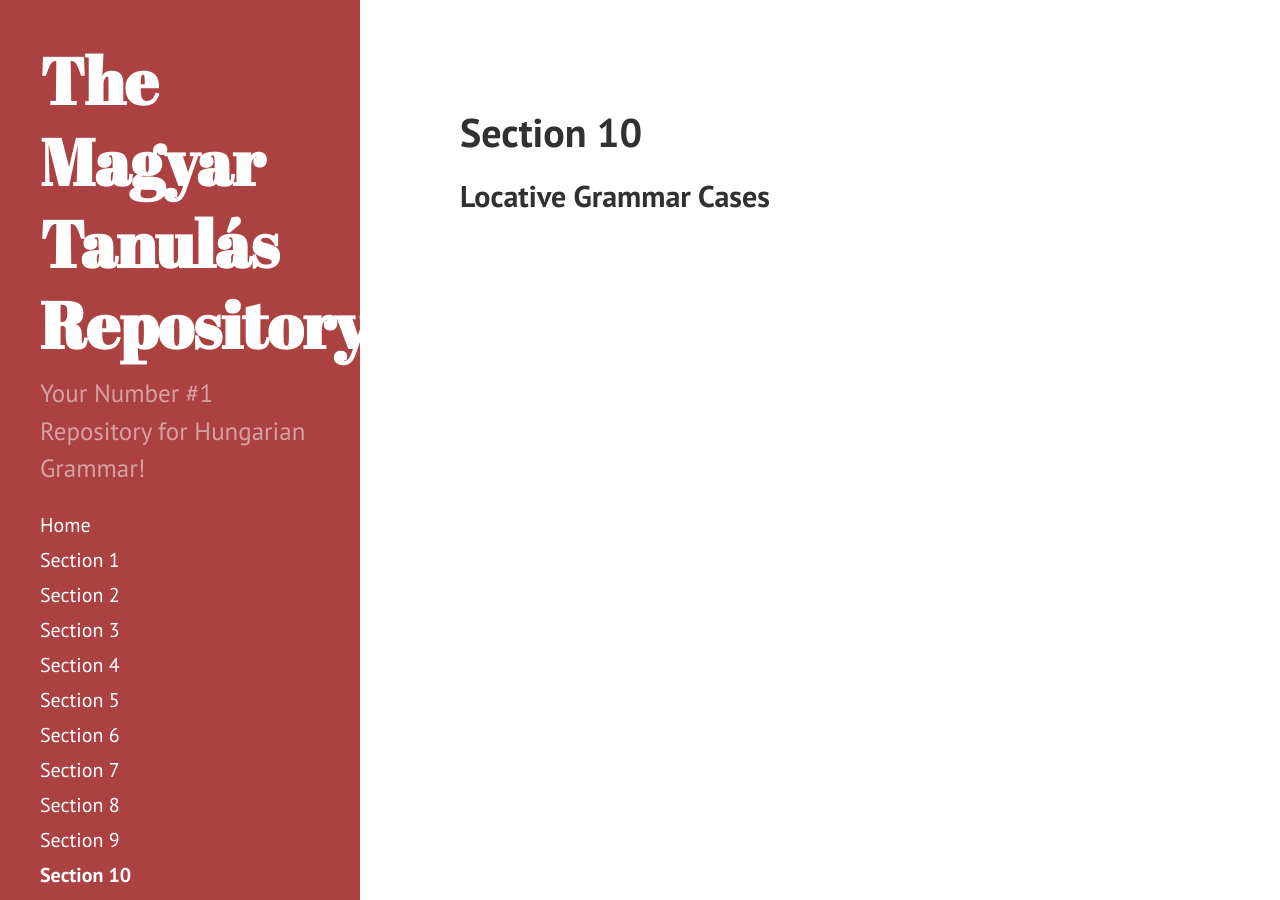
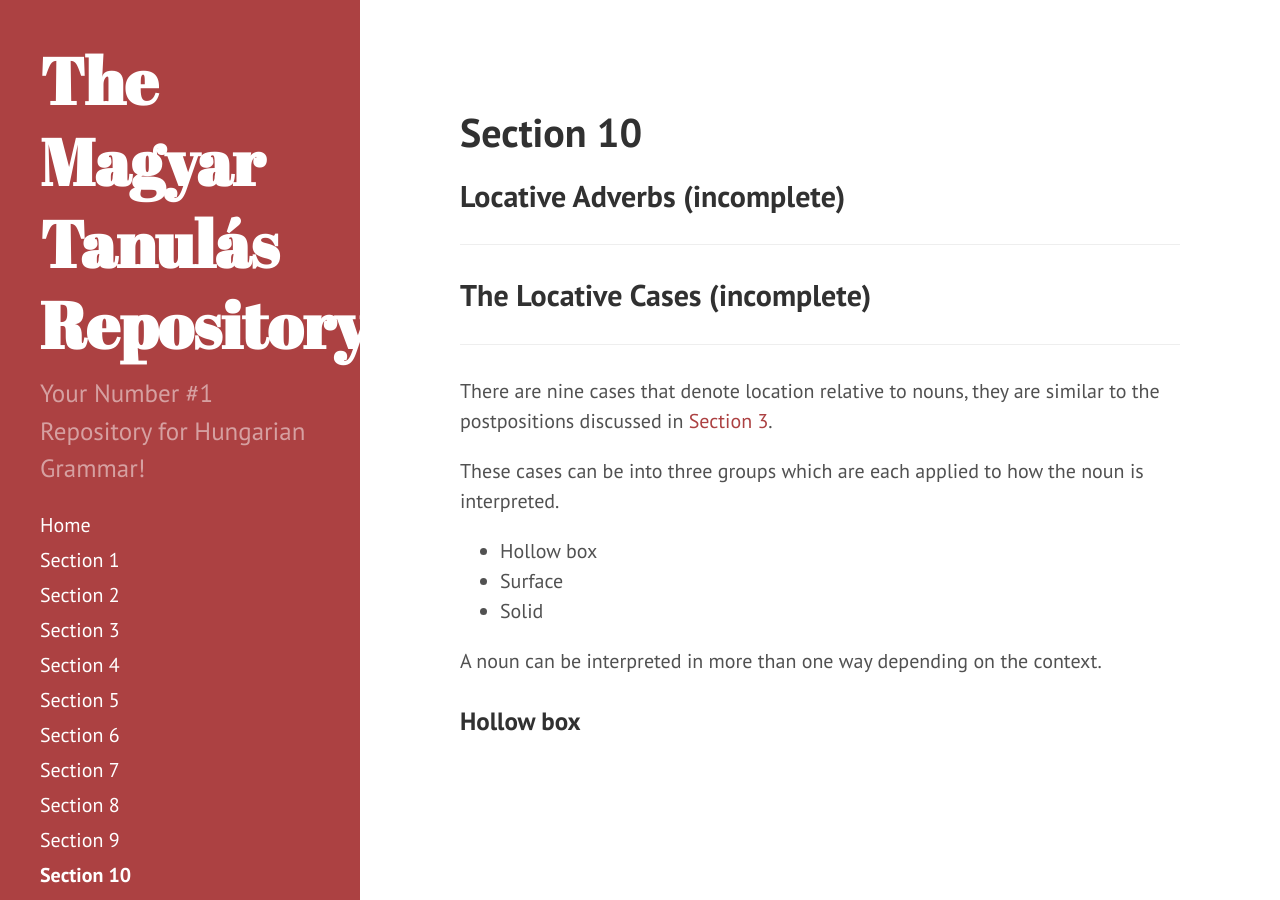
Before and after one commit to Magyartanulas/magyartanulas.github.io, a Jekyll site: the page built from Section10.md, in a window 1280 px wide. Built offline with Jekyll 4.4.1, drawn with Linux system fonts in a browser that asks for light colours; Markdown is read by kramdown in place of the engine named in the settings.

Commit message:
Update Section10.md

```diff
--- a/Section10.md
+++ b/Section10.md
@@ -4,4 +4,22 @@ title: Section 10
 order: 10
 ---
 
-## Locative Grammar Cases
+## Locative Adverbs (incomplete)
+---
+
+
+
+## The Locative Cases (incomplete)
+---
+
+There are nine cases that denote location relative to nouns, they are similar to the postpositions discussed in [Section 3](https://magyartanulas.github.io/Section3/).
+
+These cases can be into three groups which are each applied to how the noun is interpreted.
+
+* Hollow box
+* Surface
+* Solid
+
+A noun can be interpreted in more than one way depending on the context.
+
+### Hollow box
```
